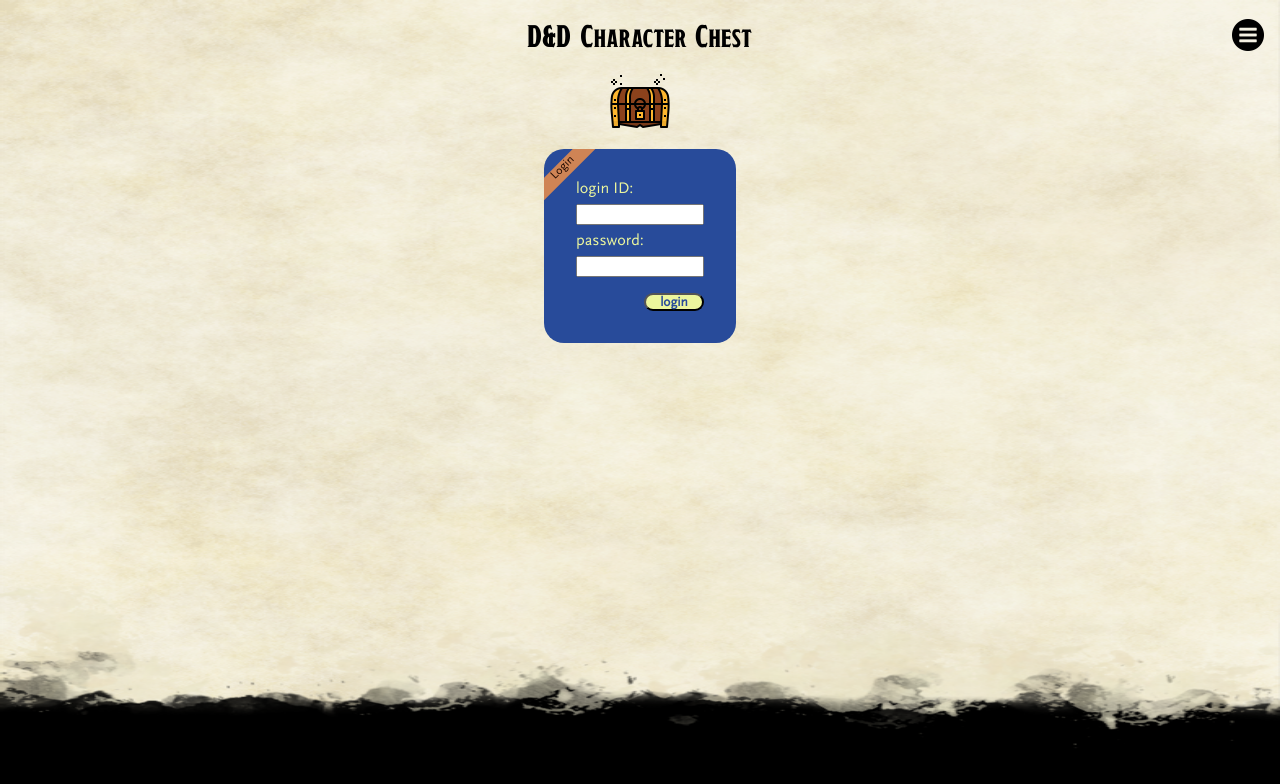
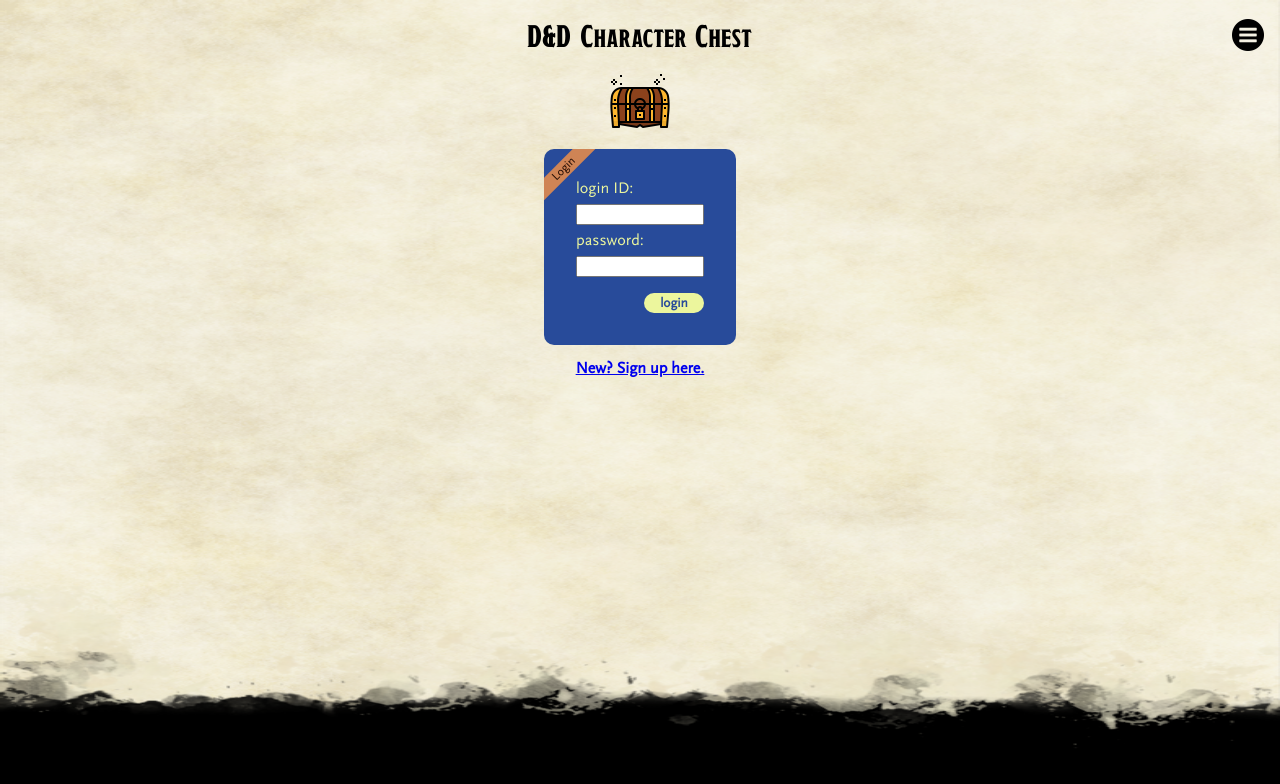
Before and after one commit to jtkwan91/joseph-kwan-capstone, a React (Create React App) app in the folder client/: page / in a window 1280 px wide. Shown: the top 784 px of the page. Built offline with nearby package versions, Linux system fonts and the light colour scheme.

Commit message:
linked the header to homepage, added signup link to login

```diff
--- a/client/src/components/Header/Header.js
+++ b/client/src/components/Header/Header.js
@@ -1,13 +1,15 @@
 import React from 'react';
 import './Header.scss'
-// import { Link } from 'react-router-dom'
+import { Link } from 'react-router-dom'
 import chest from '../../assets/images/chest.png'
 import dropdown from '../../assets/icons/dropdown.png'
 
 function Header() {
   return <div className='header'>
       <div className='header__top'>
-      <h1 className='header__title'>D&D Character Chest</h1>
+      <Link to="/" className='header__title'>
+      <h1>D&D Character Chest</h1>
+      </Link>
       <img className='header__dropdown' src={dropdown} alt="dropdown icon" />
       </div>
       <img className='header__logo' src={chest} alt="treasure-chest" />
--- a/client/src/components/Header/Header.scss
+++ b/client/src/components/Header/Header.scss
@@ -13,6 +13,8 @@
   &__title {
     width: 100%;
     text-align: center;
+    text-decoration: none;
+    color: black;
   }
   &__dropdown {
     width: 2rem;
--- a/client/src/components/Login/Login.js
+++ b/client/src/components/Login/Login.js
@@ -1,4 +1,5 @@
 import React from 'react'
+import { Link } from 'react-router-dom'
 import './Login.scss'
 
 function Login() {
@@ -18,6 +19,8 @@ function Login() {
 <button className='login__form-button'>login</button>
 
   </form>
+
+  <Link className='login__signup' to="/signup">New? Sign up here.</Link>
 </div>
   )
 }
--- a/client/src/components/Login/Login.scss
+++ b/client/src/components/Login/Login.scss
@@ -1,6 +1,8 @@
 .login {
   display: flex;
   justify-content: center;
+  align-items: center;
+  flex-direction: column;
 
   &__form {
     background-color: #284b9a;
@@ -8,7 +10,7 @@
     flex-direction: column;
     width: 12rem;
     padding: 2rem;
-    border-radius: 1.25rem;
+    border-radius: 0.625rem;
     position: relative;
     overflow: hidden;
 
@@ -23,6 +25,7 @@
       left: -20px;
       font-size: 12px;
       color: #210a02;
+      padding: 0.1rem;
     }
 
     &-label {
@@ -39,10 +42,17 @@
       width: 3.75rem;
       background-color: #ecf69d;
       color: #284b9a;
-      border-radius: 20px;
+      border: hidden;
+      padding: 0.25rem;
+      border-radius: 0.625rem;
       margin-top: 0.5rem;
       font-family: Scala;
       font-weight: 600;
     }
   }
+
+  &__signup {
+    margin-top: 1rem;
+    font-weight: 600;
+  }
 }
```
